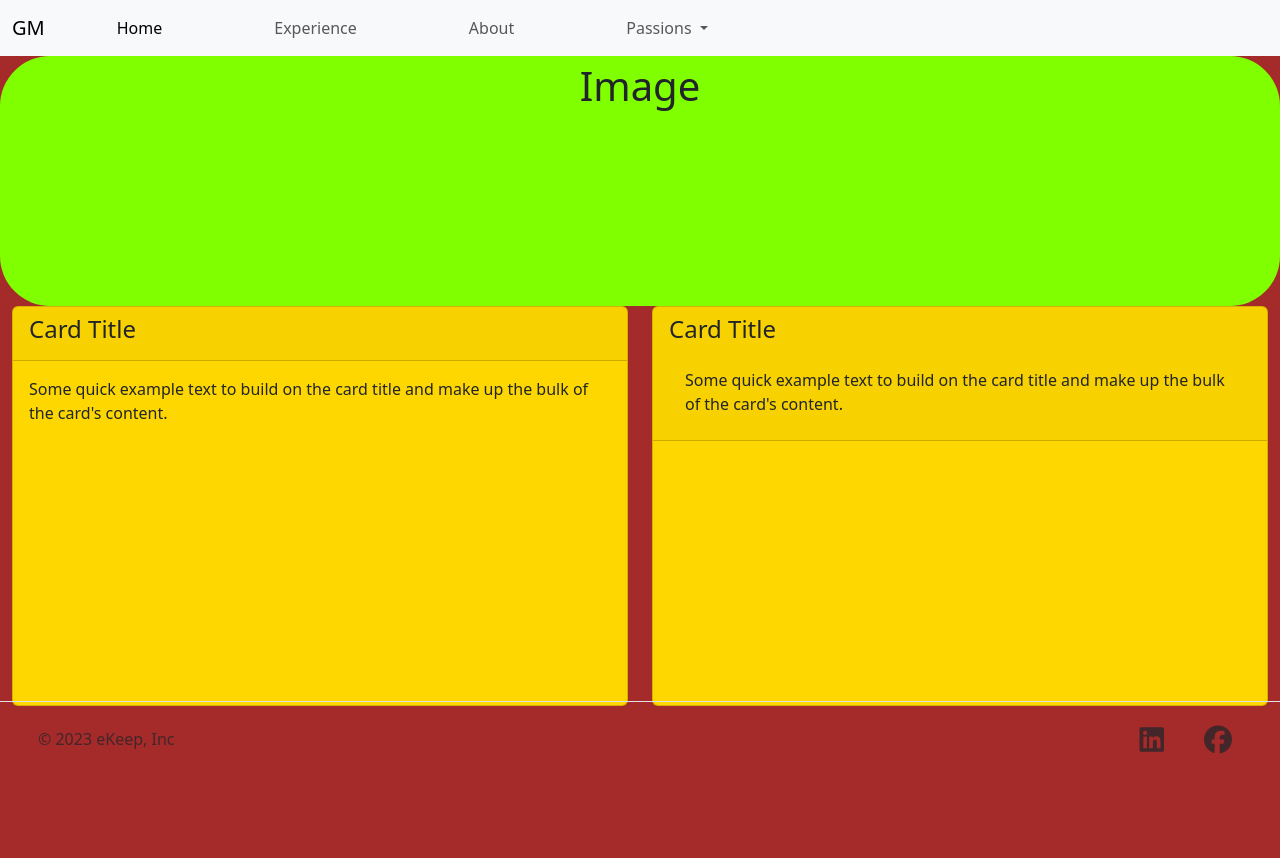
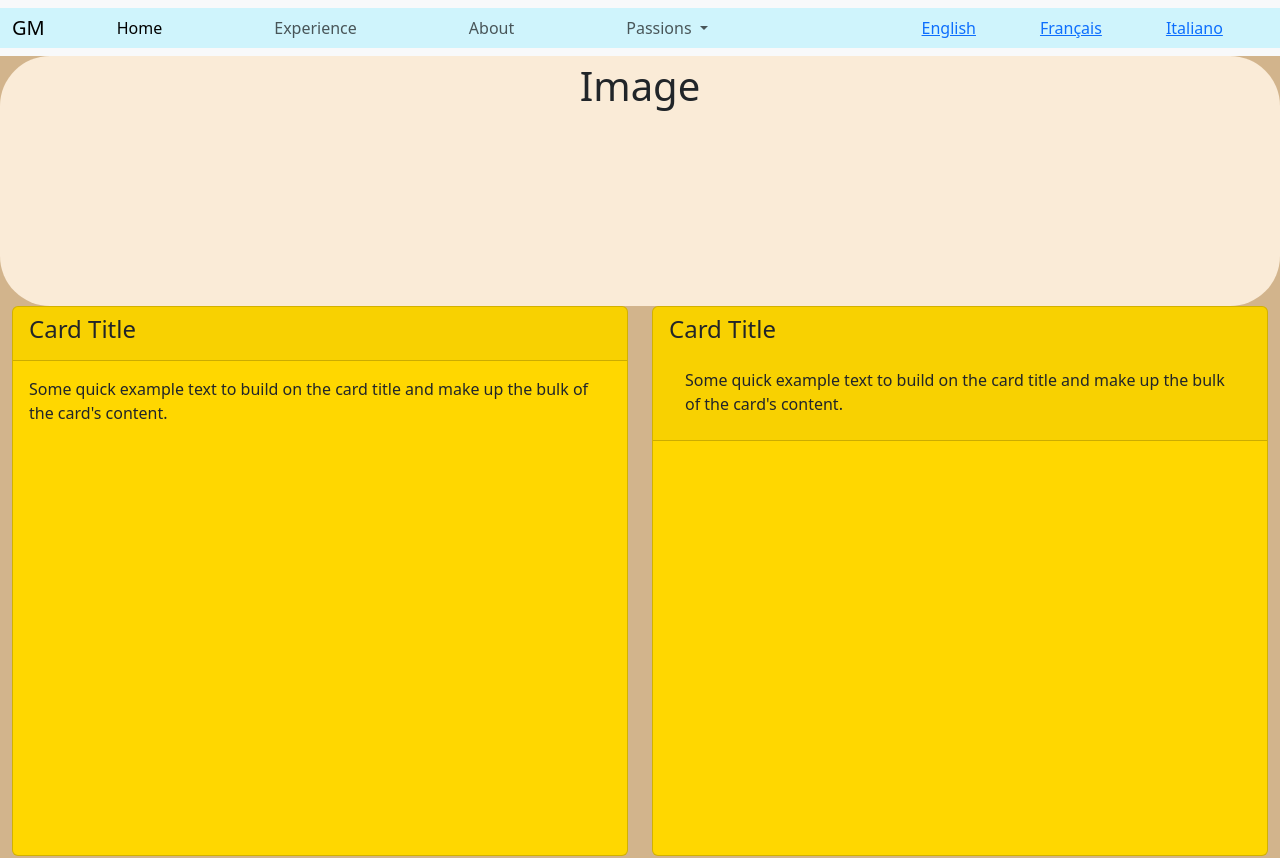
Before and after one commit to AlessioMigotti/ekeep, a plain HTML site: page index.html in a window 1280 px wide. Shown: the top 858 px of the page. Before the commit the page ends 800 px from the top, so only its background shows below. Drawn offline with nearby package versions, Linux system fonts and the light colour scheme.

Commit message:
Add layout

```diff
--- a/index.html
+++ b/index.html
@@ -14,11 +14,12 @@
 <body>
     <header>
         <nav class="navbar navbar-expand-lg bg-body-tertiary">
-            <div class="container-fluid">
+            <div class="container-fluid bg-info-subtle">
                 <a class="navbar-brand" href="#">GM</a>
 
                 <div class="collapse navbar-collapse" id="navbarNavDropdown">
-                    <ul class="navbar-nav">
+                    <ul class="navbar-nav row col-12">
+                        <div class="d-flex col-md-6">
                             <li class="nav-item mx-5">
                                 <a class="nav-link active" aria-current="page" href="#">Home</a>
                             </li>
@@ -39,6 +40,21 @@
                                     <li><a class="dropdown-item" href="#">Something else here</a></li>
                                 </ul>
                             </li>
+                        </div>
+                        <div class="d-flex col-md-2"></div>
+                        <div class="d-flex col-md-4">
+
+
+                            <li class="nav-item mx-5">
+                                <a class="nav-link text-primary" href="#"><u>English</u></a>
+                            </li>
+                            <li class="nav-item ">
+                                <a class="nav-link text-primary" href="#"><u>Français</u></a>
+                            </li>
+                            <li class="nav-item mx-5">
+                                <a class="nav-link text-primary" href="#"><u>Italiano</u></a>
+                            </li>
+                        </div>
                     </ul>
                 </div>
             </div>
@@ -81,8 +97,7 @@
         </div>
         </div>
         <div class="container">
-            <footer
-                class="d-flex flex-wrap justify-content-between align-items-center py-3 my-4 border-top fixed-bottom">
+            <footer class="d-flex flex-wrap justify-content-between align-items-center py-3 my-4 border-top ">
                 <div class="col-md-4 d-flex align-items-center">
                     <a href="/" class="mb-3 me-2 mb-md-0 text-body-secondary text-decoration-none lh-1">
                         <svg class="bi" width="30" height="24">
--- a/style.css
+++ b/style.css
@@ -1,17 +1,17 @@
 body {
-    background-color: brown;
+    background-color: tan;
 }
 
 .img {
     max-width: 100%;
     height: 250px;
-    background-color: chartreuse;
+    background-color: antiquewhite;
     border-radius: 50px;
 
 }
 
 .card {
     width: 100%;
-    height: 400px;
+    height: 550px;
     background-color: gold;
 }
```
Lines whose indentation alone changed are shown as unchanged.
